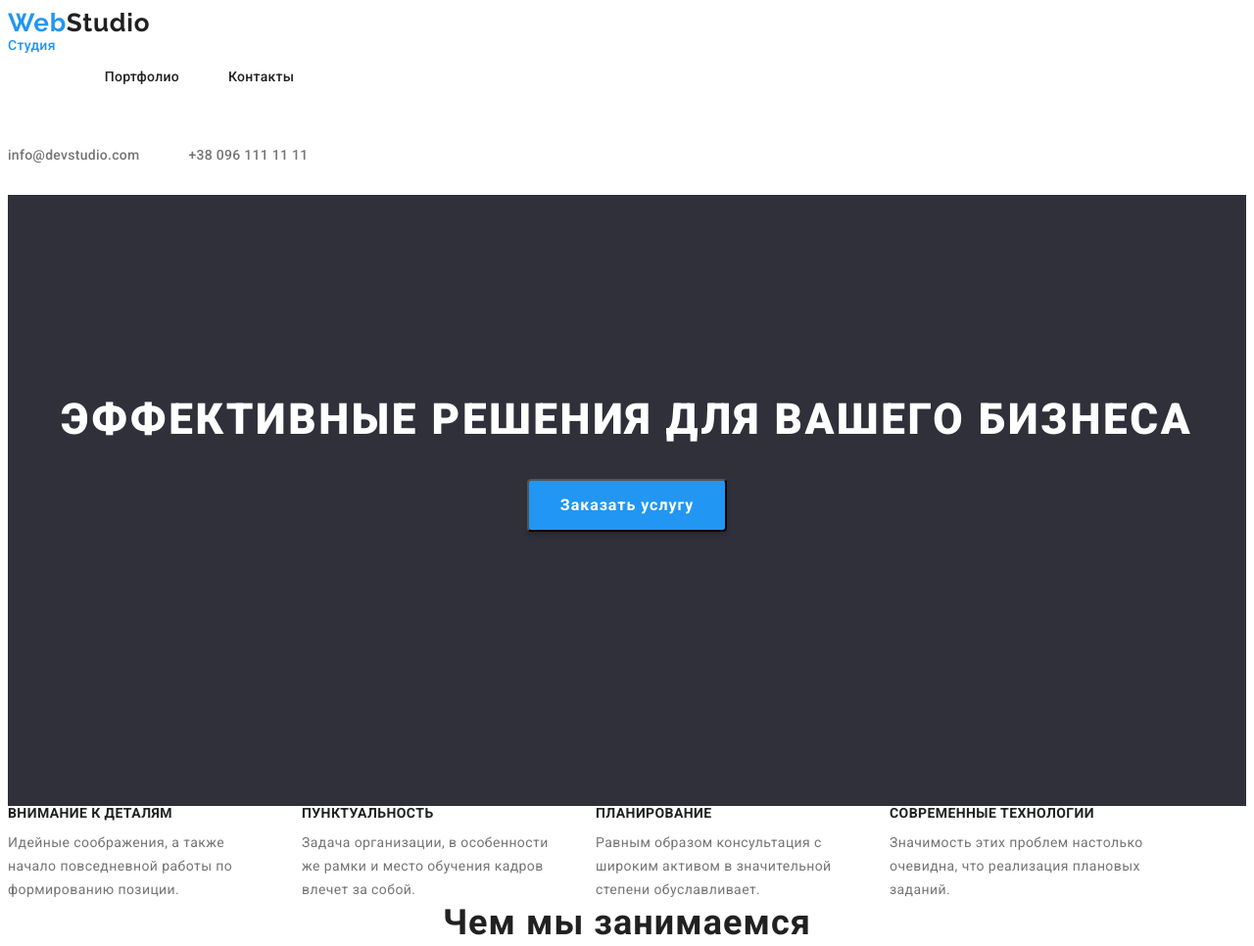
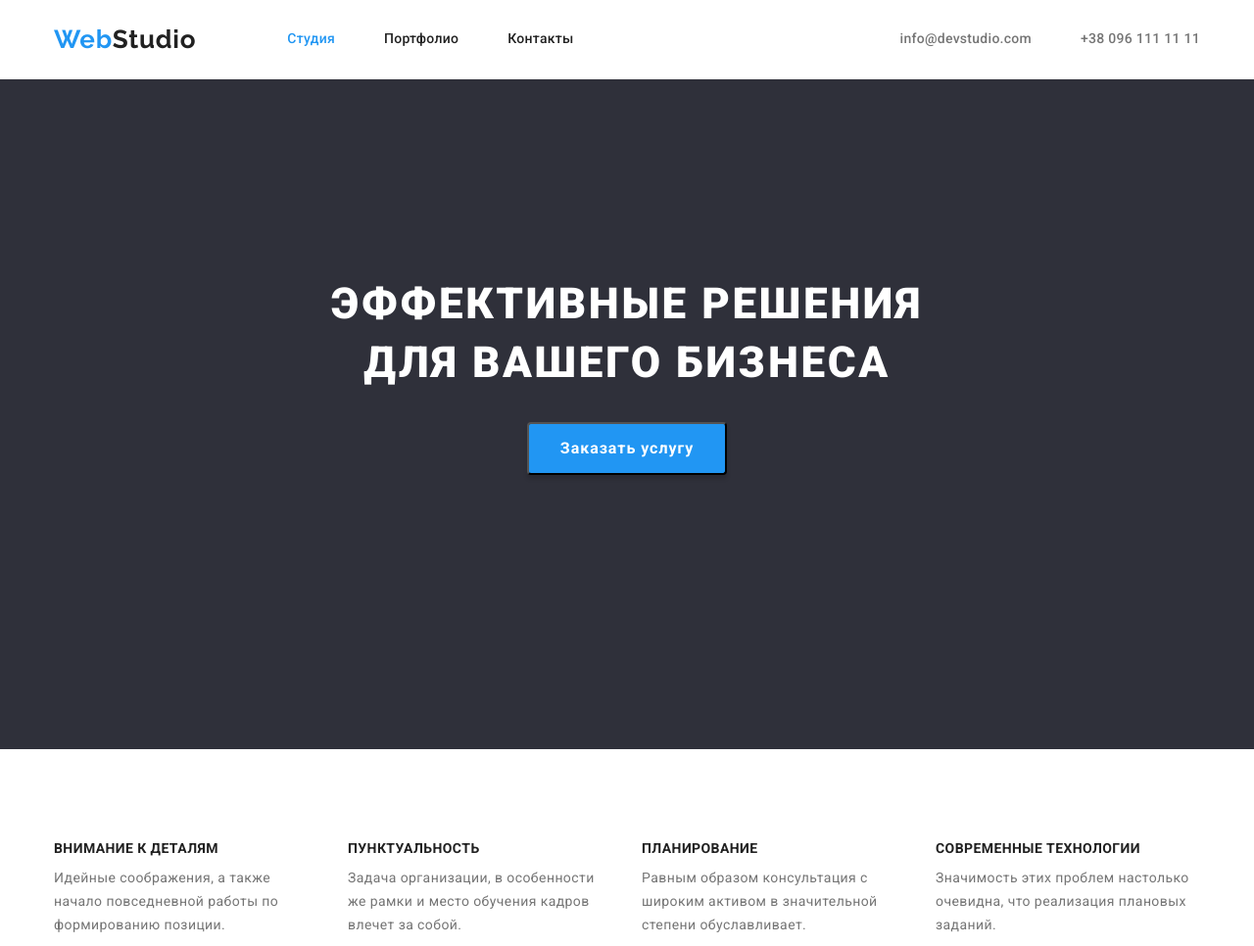
Before and after one commit to NataliaMartynuik/goit-markup-hw-03, a plain HTML site: page index.html in a window 1280 px wide. Shown: the top 966 px of the page at 98% size. Drawn offline with nearby package versions, Linux system fonts and the light colour scheme.

Commit message:
Update index.html

```diff
--- a/index.html
+++ b/index.html
@@ -6,18 +6,22 @@
     <meta http-equiv="X-UA-Compatible" content="IE=edge">
     <meta name="viewport" content="width=device-width, initial-scale=1.0">
     <title>WebStudio</title>
+    <link href="https://fonts.googleapis.com/css2?family=Raleway:wght@700&family=Roboto:wght@400;500;700;900&display=swap"
+          rel="stylesheet">
+    <link rel="stylesheet" href="https://cdnjs.cloudflare.com/ajax/libs/modern-normalize/1.1.0/modern-normalize.min.css"
+          integrity="sha512-wpPYUAdjBVSE4KJnH1VR1HeZfpl1ub8YT/NKx4PuQ5NmX2tKuGu6U/JRp5y+Y8XG2tV+wKQpNHVUX03MfMFn9Q=="
+          crossorigin="anonymous" referrerpolicy="no-referrer" />
     <link rel="stylesheet" href="./css/style.css">
-    <link href="https://fonts.googleapis.com/css2?family=Raleway:wght@700&family=Roboto:wght@400;500;700;900&display=swap" rel="stylesheet">
 </head>
 
 <body>
-    <header >
+    <header class="header">
+        <div class="container header_nav">
+            <a class="logo_title link_logo" href="./index.html"><span class="logo">Web</span>Studio</a>
         <nav class="navigation">
-            <a class="logo_title link_logo" href="./index.html"><span class="logo">Web</span>Studio</a>
-
             <ul class="nav_list list">
                 <li class="nav_item">
-                    <a class="link_active link" href="">Студия</a>
+                    <a class="link_active nav_link link" href="">Студия</a>
                 </li>
                 <li class="nav_item" >
                     <a class="nav_link link" href="./portfolio.html">Портфолио</a>
@@ -27,6 +31,7 @@
                 </li>
             </ul>
         </nav>
+        <div class="header_contact">
         <ul class="contact_list list">
             <li class="contact_item current" >
                 <a class="contact_link link " href="mailto:info@devstudio.com">info@devstudio.com</a>
@@ -34,14 +39,18 @@
             <li class="contact_item">
                 <a class="contact_link link" href="tel:+380961111111">+38 096 111 11 11</a>
             </li>
-        </ul>
+        </ul></div>
+        </div>
     </header>
     <main>
-        <section class="hero">
-            <h1 class="hero_title">Эффективные решения для вашего бизнеса</h1>
+        <section class="hero section">
+            <div class="container">
+            <h1 class="hero_title">Эффективные решения <br> для вашего бизнеса</h1>
             <button class="hero_btn" type="button">Заказать услугу</button>
+            </div>
         </section>
-        <section class="features">
+        <section class="features section">
+            <div class="container">
             <ul class="features_list list">
                 <li class="features_item">
                     <h3 class="features_title">Внимание к деталям</h3>
@@ -59,9 +68,10 @@
                     <h3 class="features_title">Современные технологии</h3>
                     <p class="features_text">Значимость этих проблем настолько очевидна, что реализация плановых заданий.</p>
                 </li>
-            </ul>
+            </ul> </div>
         </section>
-        <section class="works">
+        <section class="works section">
+            <div class="container">
             <h2 class="works_title">Чем мы занимаемся</h2>
 
             <ul class="works_list list">
@@ -74,9 +84,10 @@
                 <li class="works_item">
                     <img src="./img/box3.jpg" alt="Фото3_адаптивная графика" width="370" height="294">
                 </li>
-            </ul>
+            </ul> </div>
         </section>
-        <section class="team">
+        <section class="team section">
+            <div class="container">
             <h2 class="team_title">Наша команда</h2>
             <ul class="team_list list">
                 <li class="team_item">
@@ -99,17 +110,18 @@
                     <p class="team_name">Михаил Ермаков</p>
                     <p class="team_text" >UI Designer</p>
                 </li>
-            </ul>
+            </ul> </div>
         </section>
     </main>
     <footer class="footer_nav">
+        <div class="container">
         <a class="footer_logo link_logo" href=""><span class="logo">Web</span>Studio</a>
         <address class="footer_contact">
             г. Киев, пр-т Леси Украинки, 26
             <a class="footer_link link" href="mailto:info@devstudio.com">info@devstudio.com</a>
             <a class="footer_link link" href="tel:+380961111111">+38 096 111 11 11</a>
         </address>
-
+        </div>
     </footer>
 </body>
 
```
